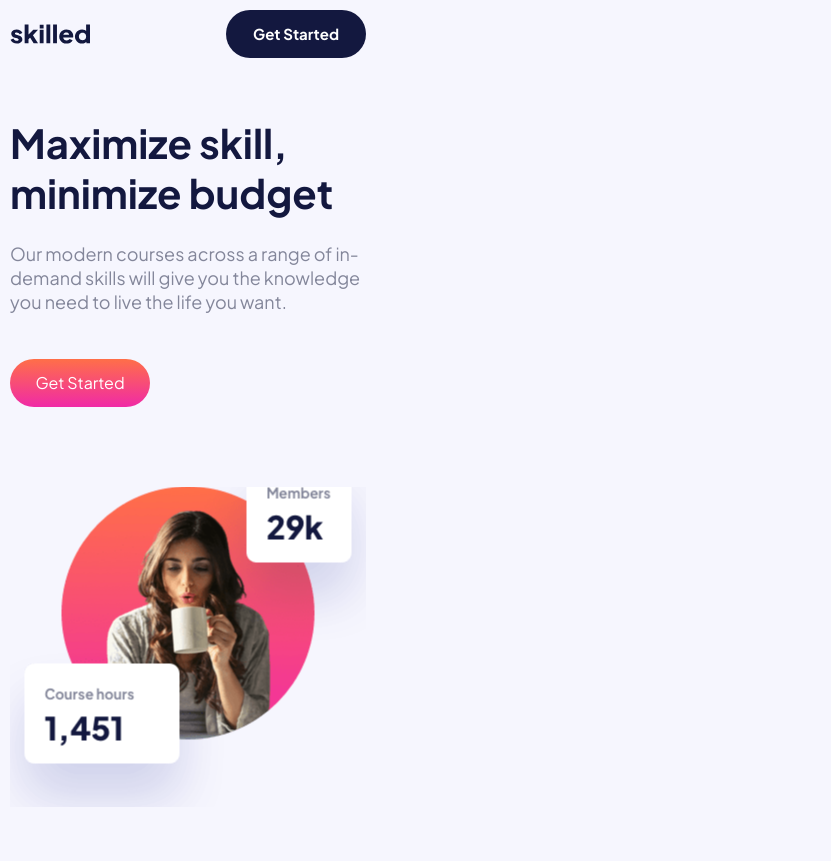
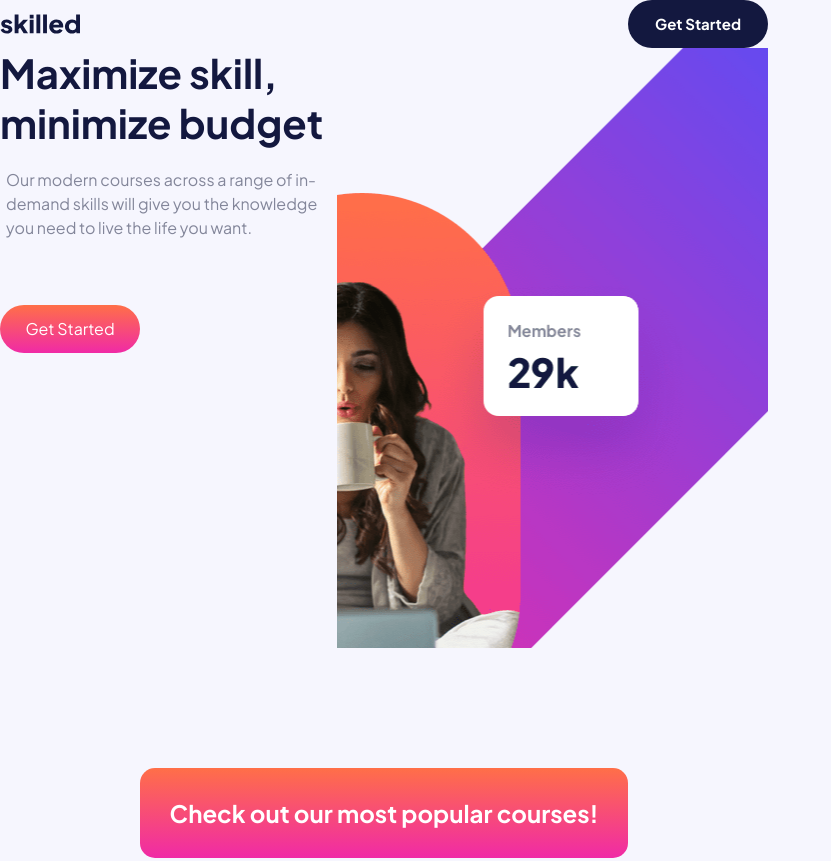
Before and after one commit to darrylrachel/fm-skilled, a plain HTML site: page index.html in a window 1280 px wide. Shown: the top 861 px of the page, without its empty margins (0-831 px from the left). Drawn offline with Linux system fonts and the light colour scheme.

Commit message:
Working on tablet responsiveness

```diff
--- a/index.html
+++ b/index.html
@@ -24,6 +24,7 @@
     </div>
 
     <section class="hero">
+      <div class="hero__text">
         <div class="hero__heading">
           Maximize skill, minimize budget
         </div>
@@ -33,6 +34,7 @@
         </div>
         <div class="hero__button button">
           Get Started
+        </div>
       </div>
       <div class="hero__img"></div>
     </section>
--- a/stylesheets/app.css
+++ b/stylesheets/app.css
@@ -9,6 +9,7 @@ body {
 }
 
 main {
+    width: 100%;
     max-width: 376px;
     padding: 10px;
 }
@@ -35,7 +36,6 @@ main {
 .hero {
     display: flex;
     flex-direction: column;
-    /* align-items: center; */
     justify-content: space-between;
     margin-top: 60px;
 }
@@ -102,15 +102,14 @@ main {
 }
 
 .content__card-icon {
-    /* background: url('/assets/icon-animation.svg'); */
     background-repeat: no-repeat;
-    background-size: contain; /* Ensures the icon scales correctly */
+    background-size: contain;
     border-radius: 15px;
     position: absolute;
     left: 28px;
-    top: -30px; /* Adjust this as needed to position the icon on top */
+    top: -30px;
     height: 60px;
-    width: 60px; /* Set width explicitly */
+    width: 60px;
 }
 
 .content__card-card {
@@ -153,5 +152,45 @@ main {
     font-weight: 700;
 }
 
+@media screen and (min-width: 768px) {
+    main {
+        width: 100%;
+        min-width: 768px;
+        padding: 0;
+    }
+
+    .hero {
+        display: flex;
+        flex-direction: row;
+        justify-content: space-between;
+        align-items: flex-start;
+        margin-top: 0px;
+        width: 768px;
+        position: relative;
+    }
+
+    .hero__text {
+        /* flex: 1; */
+        display: flex;
+        flex-direction: column;
+        gap: 20px; /* Space between heading, subheading, and button */
+        width: 600px;
+    }
+
+    .hero__subheading {
+        padding: 0 6px;
+        font-size: 16px;
+    }
+
+
+    .hero__img {
+        background: url('/assets/image-hero-desktop.png') no-repeat center center;
+        background-size: auto;
+        height: 600px;
+        width: 100%;
+        margin-top: 0;
+    }
+}
+
 
 /* #13183F */
```
Lines whose indentation alone changed are shown as unchanged.
